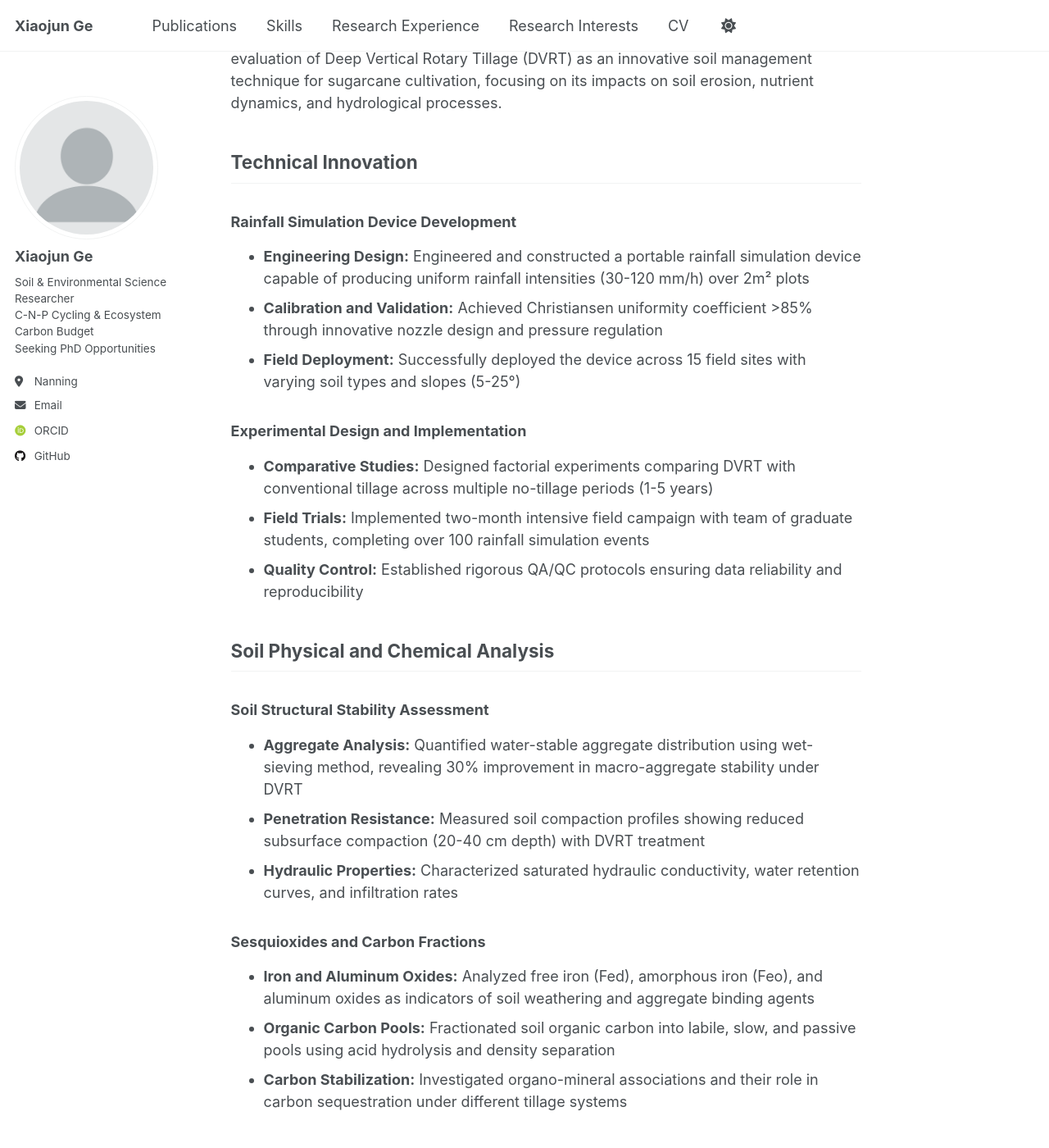
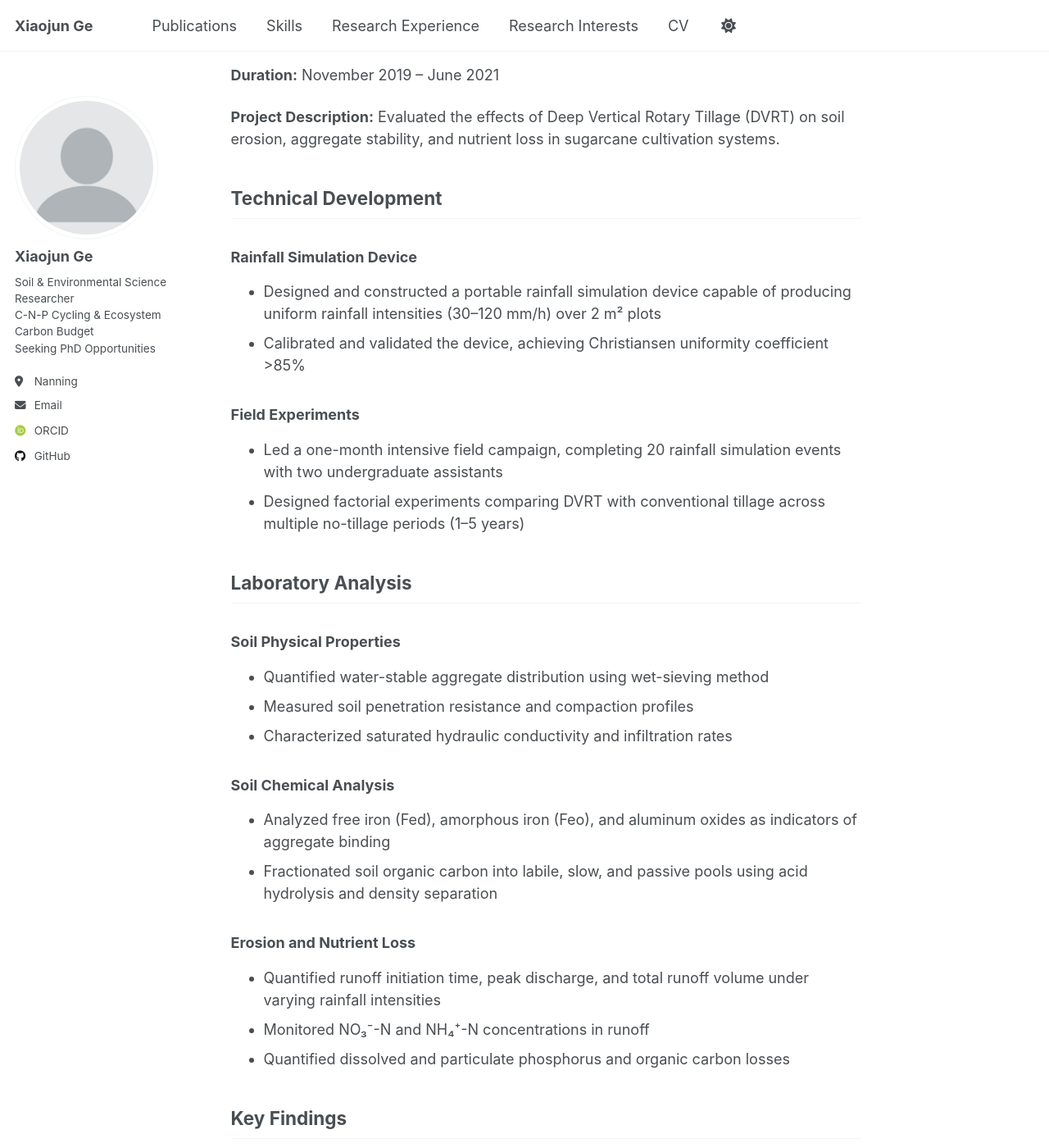
Before and after one commit to gexiaojun1201/Xiaojun_Ge.github.io, a Jekyll site: the page built from _research_experience/soil-erosion-tillage.md, in a window 1280 px wide and 1400 px high, scrolled down 192 px. Shown: the whole window at 82% size. Built offline with Jekyll 4.4.1, drawn with Linux system fonts in a browser that asks for light colours; some web fonts are replaced; a script that is not in the unit is left out; some of the changed text lies outside the part shown.

Commit message:
Update soil-erosion-tillage.md

```diff
--- a/_research_experience/soil-erosion-tillage.md
+++ b/_research_experience/soil-erosion-tillage.md
@@ -1,5 +1,5 @@
 ---
-title: "Hydrological and ecological responses to deep vertical rotary tillage (DVRT) "
+title: "Hydrological and Ecological Responses to Deep Vertical Rotary Tillage (DVRT)"
 collection: research_experience
 type: "Visiting Student Research"
 permalink: /research/soil-erosion-tillage
@@ -8,77 +8,51 @@ date: 2019-11-01
 location: "Changsha, China"
 ---
 
-**Position:** Project-based Research Student / Visiting Student
+**Position:** Visiting Research Student
+
 **Supervisors:** Xianli Xu, Xuezhang Li
-**Duration:** November 2019 - June 2021
-**Project Description:** This research pioneered the evaluation of Deep Vertical Rotary Tillage (DVRT) as an innovative soil management technique for sugarcane cultivation, focusing on its impacts on soil erosion, nutrient dynamics, and hydrological processes.
 
+**Duration:** November 2019 – June 2021
 
+**Project Description:** Evaluated the effects of Deep Vertical Rotary Tillage (DVRT) on soil erosion, aggregate stability, and nutrient loss in sugarcane cultivation systems.
 
-## Technical Innovation
+## Technical Development
 
-### Rainfall Simulation Device Development
+### Rainfall Simulation Device
+- Designed and constructed a portable rainfall simulation device capable of producing uniform rainfall intensities (30–120 mm/h) over 2 m² plots
+- Calibrated and validated the device, achieving Christiansen uniformity coefficient >85%
 
+### Field Experiments
+- Led a one-month intensive field campaign, completing 20 rainfall simulation events with two undergraduate assistants
+- Designed factorial experiments comparing DVRT with conventional tillage across multiple no-tillage periods (1–5 years)
 
-- **Engineering Design:** Engineered and constructed a portable rainfall simulation device capable of producing uniform rainfall intensities (30-120 mm/h) over 2m² plots
-- **Calibration and Validation:** Achieved Christiansen uniformity coefficient >85% through innovative nozzle design and pressure regulation
-- **Field Deployment:** Successfully deployed the device across 15 field sites with varying soil types and slopes (5-25°)
+## Laboratory Analysis
 
-### Experimental Design and Implementation
+### Soil Physical Properties
+- Quantified water-stable aggregate distribution using wet-sieving method
+- Measured soil penetration resistance and compaction profiles
+- Characterized saturated hydraulic conductivity and infiltration rates
 
+### Soil Chemical Analysis
+- Analyzed free iron (Fed), amorphous iron (Feo), and aluminum oxides as indicators of aggregate binding
+- Fractionated soil organic carbon into labile, slow, and passive pools using acid hydrolysis and density separation
 
-- **Comparative Studies:** Designed factorial experiments comparing DVRT with conventional tillage across multiple no-tillage periods (1-5 years)
-- **Field Trials:** Implemented two-month intensive field campaign with team of graduate students, completing over 100 rainfall simulation events
-- **Quality Control:** Established rigorous QA/QC protocols ensuring data reliability and reproducibility
+### Erosion and Nutrient Loss
+- Quantified runoff initiation time, peak discharge, and total runoff volume under varying rainfall intensities
+- Monitored NO₃⁻-N and NH₄⁺-N concentrations in runoff
+- Quantified dissolved and particulate phosphorus and organic carbon losses
 
-## Soil Physical and Chemical Analysis
+## Key Findings
 
-### Soil Structural Stability Assessment
+- DVRT reduced soil erosion over the long term but increased erosion in the initial period after tillage
+- Identified aggregate stability changes across different tillage durations as a key mechanism controlling erosion response
 
+## Publications
 
-- **Aggregate Analysis:** Quantified water-stable aggregate distribution using wet-sieving method, revealing 30% improvement in macro-aggregate stability under DVRT
-- **Penetration Resistance:** Measured soil compaction profiles showing reduced subsurface compaction (20-40 cm depth) with DVRT treatment
-- **Hydraulic Properties:** Characterized saturated hydraulic conductivity, water retention curves, and infiltration rates
+- **[First Author]** Aggregate dynamics and controlling factors under different tillage durations. *Manuscript in preparation*
+- **[First Author]** Erosion processes under simulated rainfall in DVRT systems. *Manuscript in preparation*
+- **[First Author]** Nutrient loss during erosion events in tilled sugarcane fields. *Manuscript in preparation*
 
-### Sesquioxides and Carbon Fractions
+---
 
-
-- **Iron and Aluminum Oxides:** Analyzed free iron (Fed), amorphous iron (Feo), and aluminum oxides as indicators of soil weathering and aggregate binding agents
-- **Organic Carbon Pools:** Fractionated soil organic carbon into labile, slow, and passive pools using acid hydrolysis and density separation
-- **Carbon Stabilization:** Investigated organo-mineral associations and their role in carbon sequestration under different tillage systems
-
-## Erosion and Nutrient Loss Quantification
-
-### Runoff and Sediment Analysis
-
-
-- **Erosion Rates:** Quantified soil loss rates ranging from 0.5-15 t/ha per event, with DVRT reducing erosion by 40-60% compared to conventional tillage
-- **Runoff Characteristics:** Analyzed runoff initiation time, peak discharge, and total runoff volume under varying rainfall intensities
-- **Sediment Properties:** Characterized particle size distribution and enrichment ratios of eroded sediments
-
-### Nutrient Leaching and Loss Assessment
-
-
-- **Nitrogen Dynamics:** Monitored NO₃⁻-N and NH₄⁺-N concentrations in runoff and leachate, identifying critical loss periods
-- **Phosphorus Transport:** Quantified dissolved and particulate phosphorus losses, with focus on bioavailable P fractions
-- **Carbon Export:** Measured dissolved and particulate organic carbon losses, contributing to watershed carbon budget assessments
-
-## Research Outcomes and Impact
-
-- **Erosion Reduction:** Demonstrated that DVRT reduced annual soil loss by 45% while maintaining crop productivity
-- **Nutrient Retention:** Showed 35% reduction in nitrogen losses and 40% reduction in phosphorus losses under DVRT
-- **Water Conservation:** Documented 25% increase in soil water storage capacity in the root zone (0-60 cm)
-- **Practical Applications:** Results adopted by local agricultural extension services for sugarcane production guidelines
-
-## Methodological Innovations
-
-- Developed novel protocol for simultaneous collection of surface runoff and subsurface flow
-- Created predictive models for erosion risk assessment under different tillage scenarios
-- Established long-term monitoring plots for continued evaluation of DVRT impacts
-
-## Collaborative Achievements
-
-
-- Worked with interdisciplinary team including soil scientists, hydrologists, and agronomists
-- Contributed to regional soil erosion assessment for Guangxi Province
-- Provided technical support for sustainable intensification of sugarcane production systems
+**有需要调整的地方吗？** 比如Key Findings那部分，你想补充更具体的发现吗？
```
